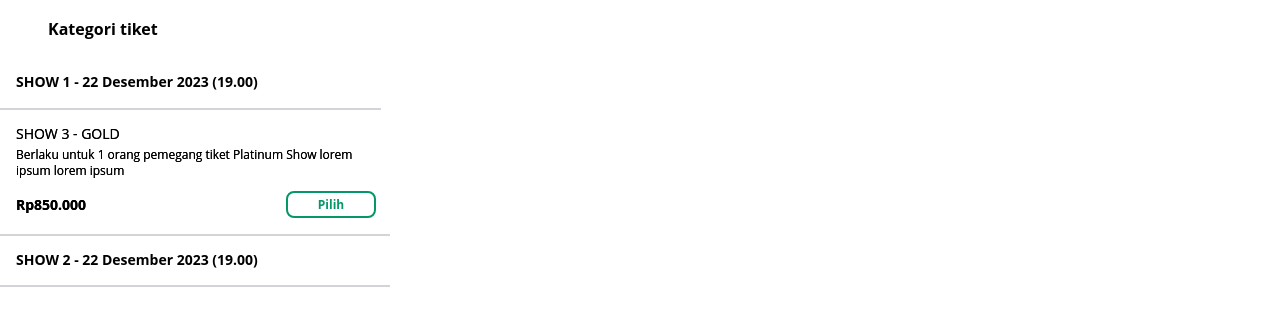
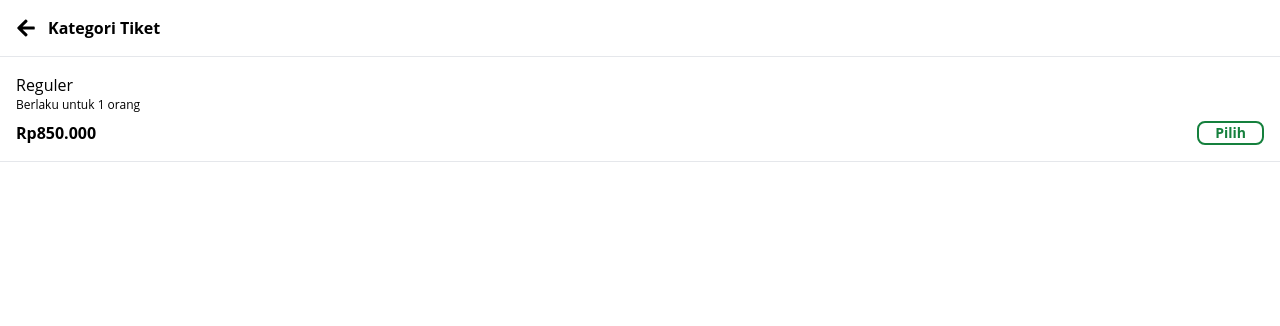
Before and after one commit to yohanesnaibaho303/grup4-devcamp23, a React (Vite) app in the folder frontend/: page /1/category in a window 1280 px wide. Shown: the top 326 px of the page. Built offline with nearby package versions, Linux system fonts and the light colour scheme.

Commit message:
layouting ticket category

```diff
--- a/frontend/src/_root/pages/CategoryTiket.jsx
+++ b/frontend/src/_root/pages/CategoryTiket.jsx
@@ -1,56 +1,28 @@
-import React from "react";
+import { FaArrowLeft } from "react-icons/fa";
 
 const CategoryTiket = () => {
   return (
-    <div className="w-[390px] h-[844px] relative bg-white">
-      <div className="left-[48px] top-[17px] absolute text-black text-base font-bold font-['Open Sans']">
-        Kategori tiket
+    <div className="min-h-screen">
+      <div className="flex p-4 items-center gap-3">
+        <FaArrowLeft className="text-xl" />
+        <h3 className="font-bold text font-['Open Sans'] text-black">
+          Kategori Tiket
+        </h3>
       </div>
-      <div className="w-[390px] h-[0px] left-0 top-[285px] absolute border border-zinc-300"></div>
-      <div className="w-6 h-6 left-[16px] top-[16px] absolute" />
-      <div className="w-[390px] h-[126px] left-0 top-[108px] absolute">
-        <div className="w-[390px] h-[126px] left-0 top-0 absolute">
-          <div className="w-[390px] h-[0px] left-0 top-[126px] absolute border border-zinc-300"></div>
-          <div className="w-[381px] h-[0px] left-0 top-0 absolute border border-zinc-300"></div>
-          <div className="left-[16px] top-[16px] absolute text-black text-sm font-normal font-['Open Sans']">
-            SHOW 3 - GOLD
-          </div>
-          <div className="left-[16px] top-[16px] absolute text-black text-sm font-normal font-['Open Sans']">
-            SHOW 3 - GOLD
-          </div>
-          <div className="left-[16px] top-[87px] absolute text-black text-sm font-bold font-['Open Sans']">
-            Rp850.000
-          </div>
-          <div className="left-[16px] top-[87px] absolute text-black text-sm font-bold font-['Open Sans']">
-            Rp850.000
-          </div>
-          <div className="w-[358px] left-[16px] top-[39px] absolute text-black text-xs font-normal font-['Open Sans']">
-            Berlaku untuk 1 orang pemegang tiket Platinum Show lorem ipsum lorem
-            ipsum
-          </div>
-          <div className="w-[358px] left-[16px] top-[39px] absolute text-black text-xs font-normal font-['Open Sans']">
-            Berlaku untuk 1 orang pemegang tiket Platinum Show lorem ipsum lorem
-            ipsum
-          </div>
-        </div>
-        <div className="w-[88px] h-[27px] px-[43px] py-1.5 left-[286px] top-[83px] absolute rounded-lg border-2 border-emerald-600 justify-center items-center gap-2.5 inline-flex">
-          <div className="text-emerald-600 text-xs font-bold font-['Open Sans']">
-            Pilih
-          </div>
+
+      <hr />
+      {/* tiket item */}
+      <div className="p-4">
+        <h6>Reguler</h6>
+        <p className="text-xs">Berlaku untuk 1 orang</p>
+        <div className="flex justify-between mt-2">
+          <p className="font-bold">Rp850.000</p>
+          <button className="border-2 border-green-700 rounded-lg px-4">
+            <p className="font-bold text-sm text-green-700">Pilih</p>
+          </button>
         </div>
       </div>
-      <div className="w-[358px] h-[19px] left-[16px] top-[72px] absolute">
-        <div className="w-4 h-4 left-[342px] top-[1px] absolute" />
-        <div className="left-0 top-0 absolute text-black text-sm font-bold font-['Open Sans']">
-          SHOW 1 - 22 Desember 2023 (19.00)
-        </div>
-      </div>
-      <div className="w-[358px] h-[19px] left-[16px] top-[250px] absolute">
-        <div className="w-4 h-4 left-[358px] top-[17px] absolute origin-top-left -rotate-180" />
-        <div className="left-0 top-0 absolute text-black text-sm font-bold font-['Open Sans']">
-          SHOW 2 - 22 Desember 2023 (19.00)
-        </div>
-      </div>
+      <hr />
     </div>
   );
 };
```
